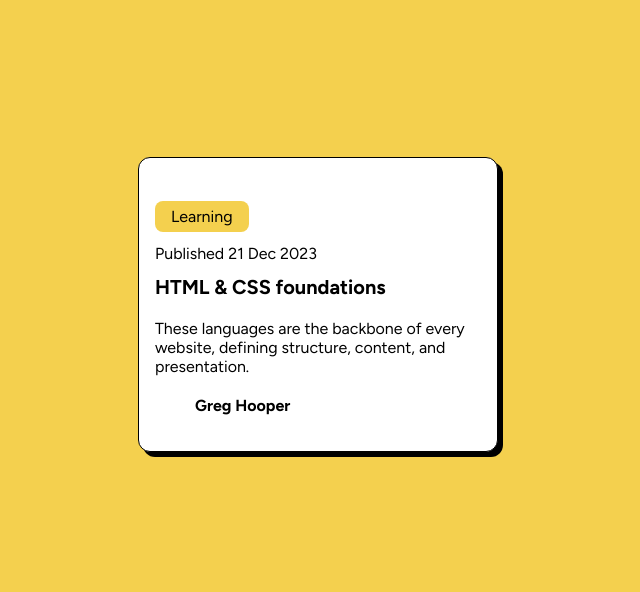
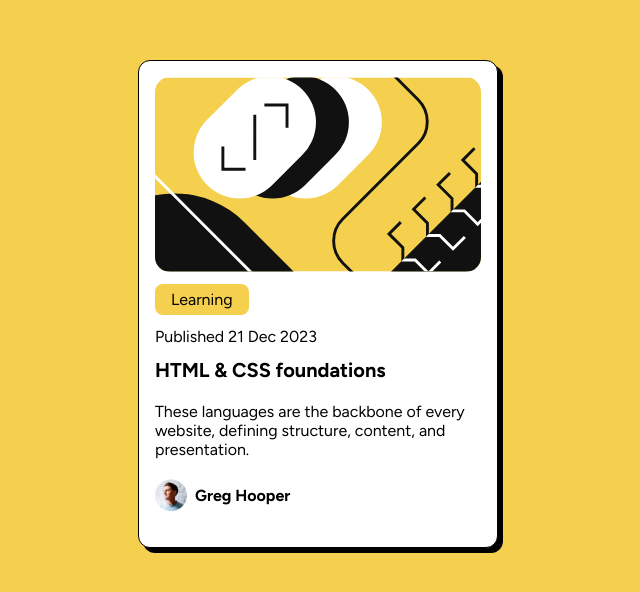
Before and after one commit to MEHDI2ben/defis-blog-card, a plain HTML site: page index.html in a window 1280 px wide. Shown: the part 112-704 px from the top of the page, without its empty margins (322-962 px from the left). Drawn offline with Linux system fonts and the light colour scheme; the site is published under a folder, as on GitHub Pages, so addresses that start at the root find nothing.

Commit message:
Update index.html

```diff
--- a/index.html
+++ b/index.html
@@ -30,7 +30,7 @@
 -->
 
   <article>
-    <img src="/assets/images/illustration-article.svg" alt="">
+    <img src="assets/images/illustration-article.svg" alt="">
     <div class="chip">
       Learning</div>
       <div>
@@ -41,7 +41,7 @@
         These languages are the backbone of every website, defining structure, content, and presentation.
         <div class="foo">
 
-          <img class="profil" src="/assets/images/image-avatar.webp" alt="">
+          <img class="profil" src="assets/images/image-avatar.webp" alt="">
           Greg Hooper
 
 
```
